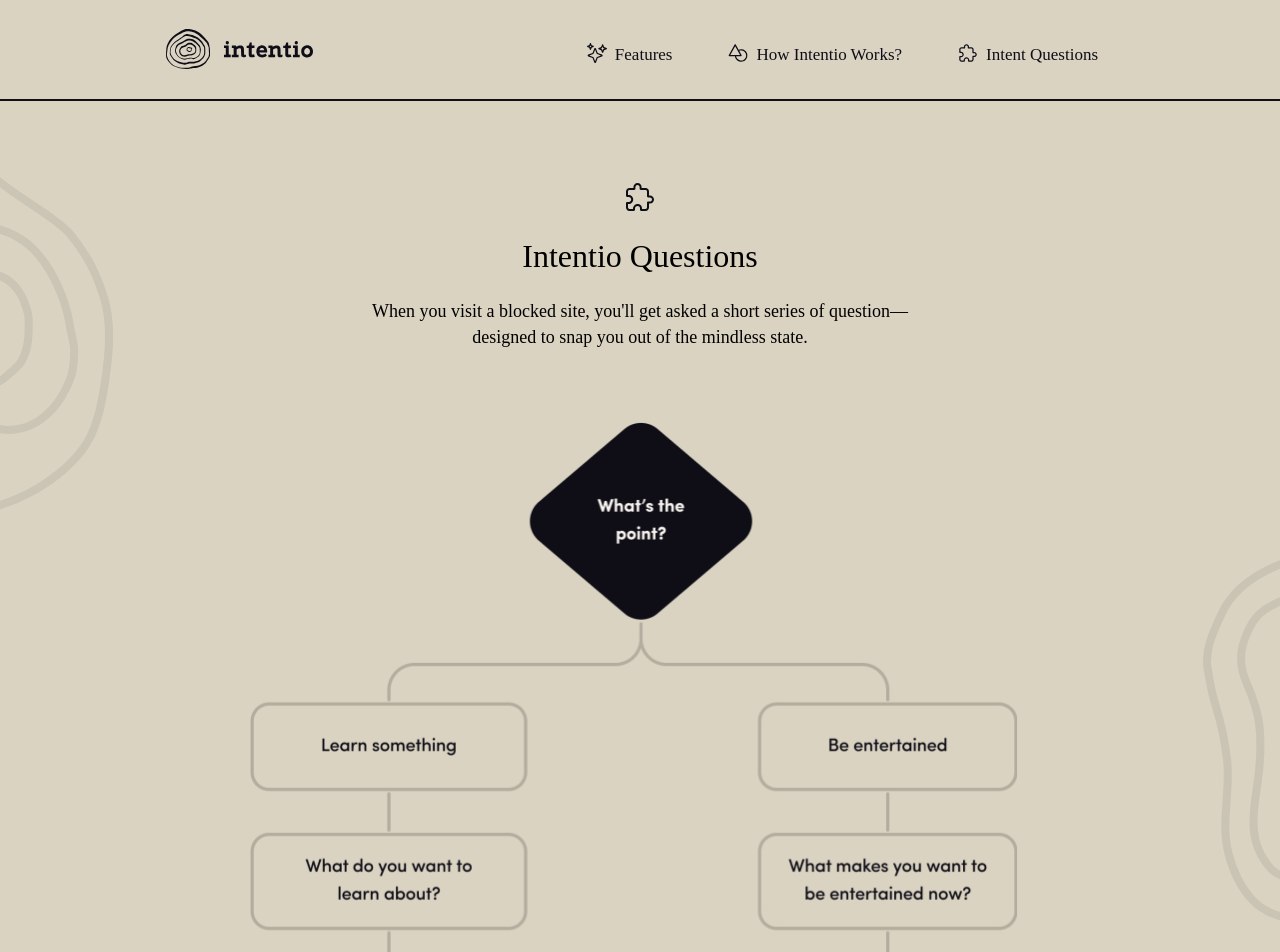
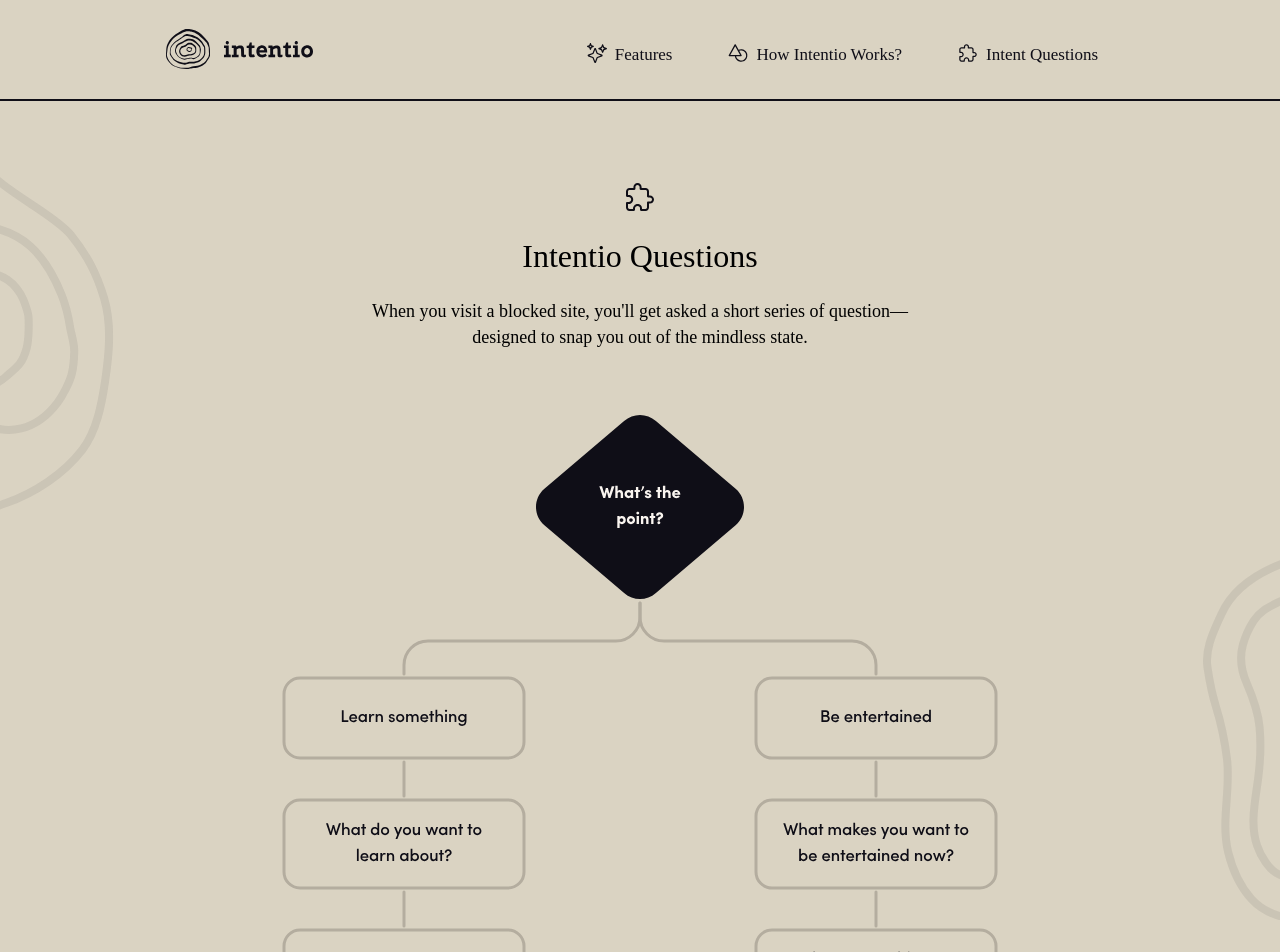
Before and after one commit to mochamellow/intentio-gh, a SvelteKit app: page /intentio-questions in a window 1280 px wide. Shown: the top 952 px of the page. Built offline with nearby package versions, Linux system fonts and the light colour scheme.

Commit message:
touch-ups

```diff
--- a/src/routes/intentio-questions/+page.svelte
+++ b/src/routes/intentio-questions/+page.svelte
@@ -18,7 +18,7 @@
 
     <p>When you visit a blocked site, you'll get asked a short series of question—designed to snap you out of the mindless state.</p>
 
-    <img class="question-diagram" src="./img/intentio_questions.png" alt="intentio questions diagram">
+    <img class="question-diagram" src="./img/intentio-questions.svg" alt="intentio questions diagram">
 
     <img class="lines-3" src="./img/lines-onwhite-3.svg" alt="lines background illustration">
 </main>
```
Also changed, not shown: static/img/intentio-questions.svg (added).
